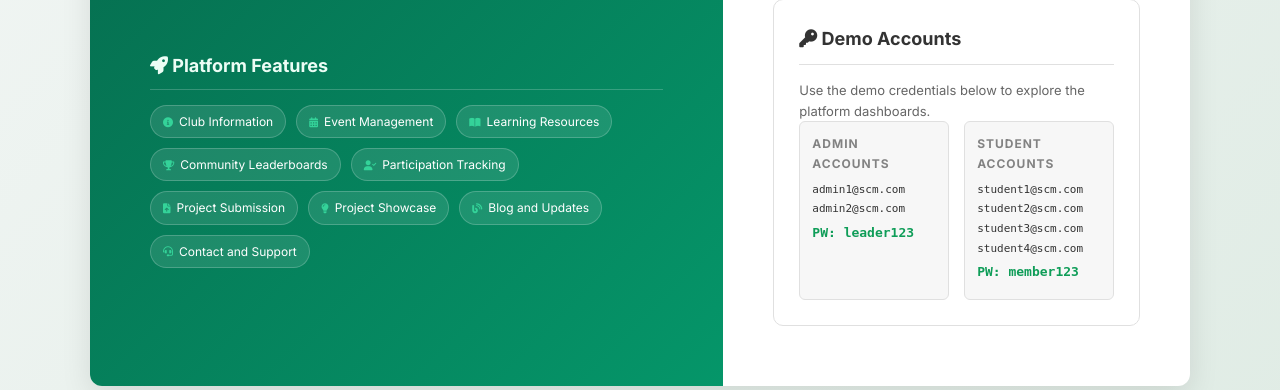
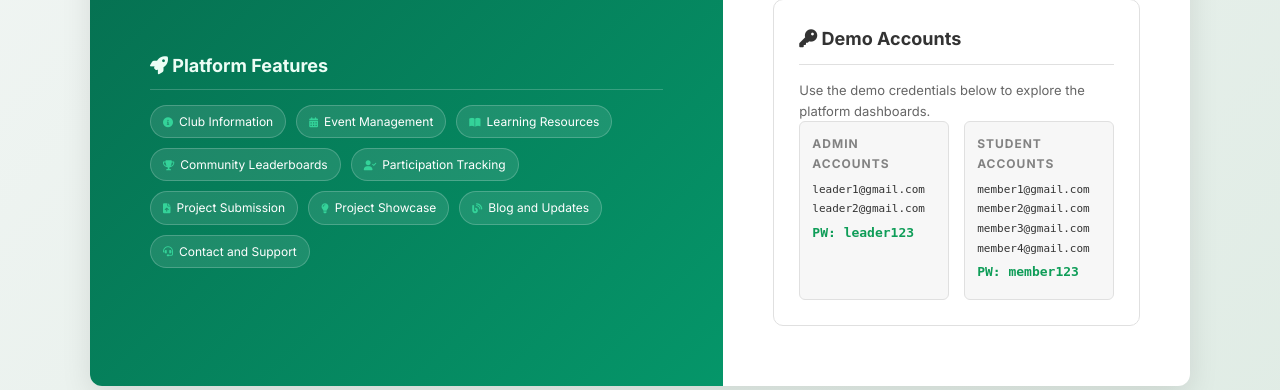
Before and after one commit to YeshwanthKM/gfg-pixels, a Flask app: page /login in a window 1280 px wide. Shown: the part 590-980 px from the top of the page. Run offline with Flask 3, Linux system fonts and the light colour scheme.

Commit message:
Update demo account emails to leader/member format

```diff
--- a/app.py
+++ b/app.py
@@ -8,42 +8,42 @@ app.secret_key = os.urandom(24)
 
 # Predefined Users
 USERS = {
-    'admin1@scm.com': {
+    'leader1@gmail.com': {
         'password': 'leader123',
         'role': 'leader',
         'name': 'Rahul Sharma',
         'reg_no': '20BCE1001',
         'department': 'Computer Science'
     },
-    'admin2@scm.com': {
+    'leader2@gmail.com': {
         'password': 'leader123',
         'role': 'leader',
         'name': 'Priya Patel',
         'reg_no': '20BCE1002',
         'department': 'Information Technology'
     },
-    'student1@scm.com': {
+    'member1@gmail.com': {
         'password': 'member123',
         'role': 'member',
         'name': 'Amit Kumar',
         'reg_no': '21BCE2001',
         'department': 'Computer Science'
     },
-    'student2@scm.com': {
+    'member2@gmail.com': {
         'password': 'member123',
         'role': 'member',
         'name': 'Sneha Gupta',
         'reg_no': '21BCE2002',
         'department': 'Electronics'
     },
-    'student3@scm.com': {
+    'member3@gmail.com': {
         'password': 'member123',
         'role': 'member',
         'name': 'Rohan Das',
         'reg_no': '20BCE3001',
         'department': 'Mechanical'
     },
-    'student4@scm.com': {
+    'member4@gmail.com': {
         'password': 'member123',
         'role': 'member',
         'name': 'Neha Singh',
@@ -58,8 +58,8 @@ EVENTS = {
         'title': 'Introduction to Data Structures',
         'date': '2026-03-20',
         'description': 'A workshop covering the basics of arrays, linked lists, and trees.',
-        'host_email': 'admin1@scm.com',
-        'participants': ['student1@scm.com', 'student2@scm.com']
+        'host_email': 'leader1@gmail.com',
+        'participants': ['member1@gmail.com', 'member2@gmail.com']
     }
 }
 
--- a/templates/login.html
+++ b/templates/login.html
@@ -74,17 +74,17 @@
                 <div class="credential-card"
                     style="background: rgba(0,0,0,0.03); border: 1px solid var(--border-color);">
                     <h4 style="color: var(--text-secondary);">admin Accounts</h4>
-                    <p style="font-size: 11px; color: var(--text-primary); margin: 2px 0;">admin1@scm.com</p>
-                    <p style="font-size: 11px; color: var(--text-primary); margin: 2px 0;">admin2@scm.com</p>
+                    <p style="font-size: 11px; color: var(--text-primary); margin: 2px 0;">leader1@gmail.com</p>
+                    <p style="font-size: 11px; color: var(--text-primary); margin: 2px 0;">leader2@gmail.com</p>
                     <p style="color: var(--primary-color); font-weight: 600; margin-top: 5px;">PW: leader123</p>
                 </div>
                 <div class="credential-card"
                     style="background: rgba(0,0,0,0.03); border: 1px solid var(--border-color);">
                     <h4 style="color: var(--text-secondary);">student Accounts</h4>
-                    <p style="font-size: 11px; color: var(--text-primary); margin: 2px 0;">student1@scm.com</p>
-                    <p style="font-size: 11px; color: var(--text-primary); margin: 2px 0;">student2@scm.com</p>
-                    <p style="font-size: 11px; color: var(--text-primary); margin: 2px 0;">student3@scm.com</p>
-                    <p style="font-size: 11px; color: var(--text-primary); margin: 2px 0;">student4@scm.com</p>
+                    <p style="font-size: 11px; color: var(--text-primary); margin: 2px 0;">member1@gmail.com</p>
+                    <p style="font-size: 11px; color: var(--text-primary); margin: 2px 0;">member2@gmail.com</p>
+                    <p style="font-size: 11px; color: var(--text-primary); margin: 2px 0;">member3@gmail.com</p>
+                    <p style="font-size: 11px; color: var(--text-primary); margin: 2px 0;">member4@gmail.com</p>
                     <p style="color: var(--primary-color); font-weight: 600; margin-top: 5px;">PW: member123</p>
                 </div>
             </div>
```
